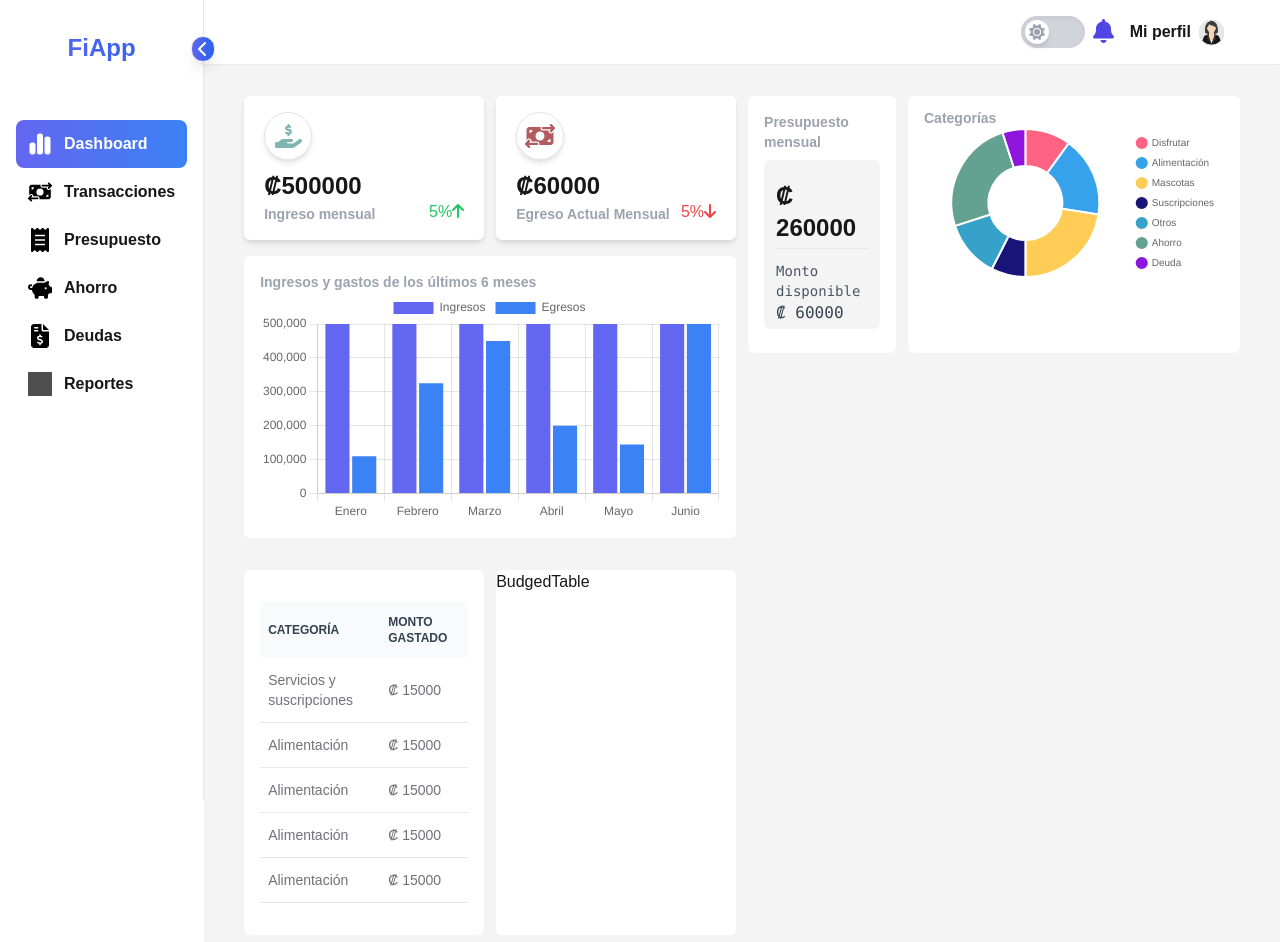
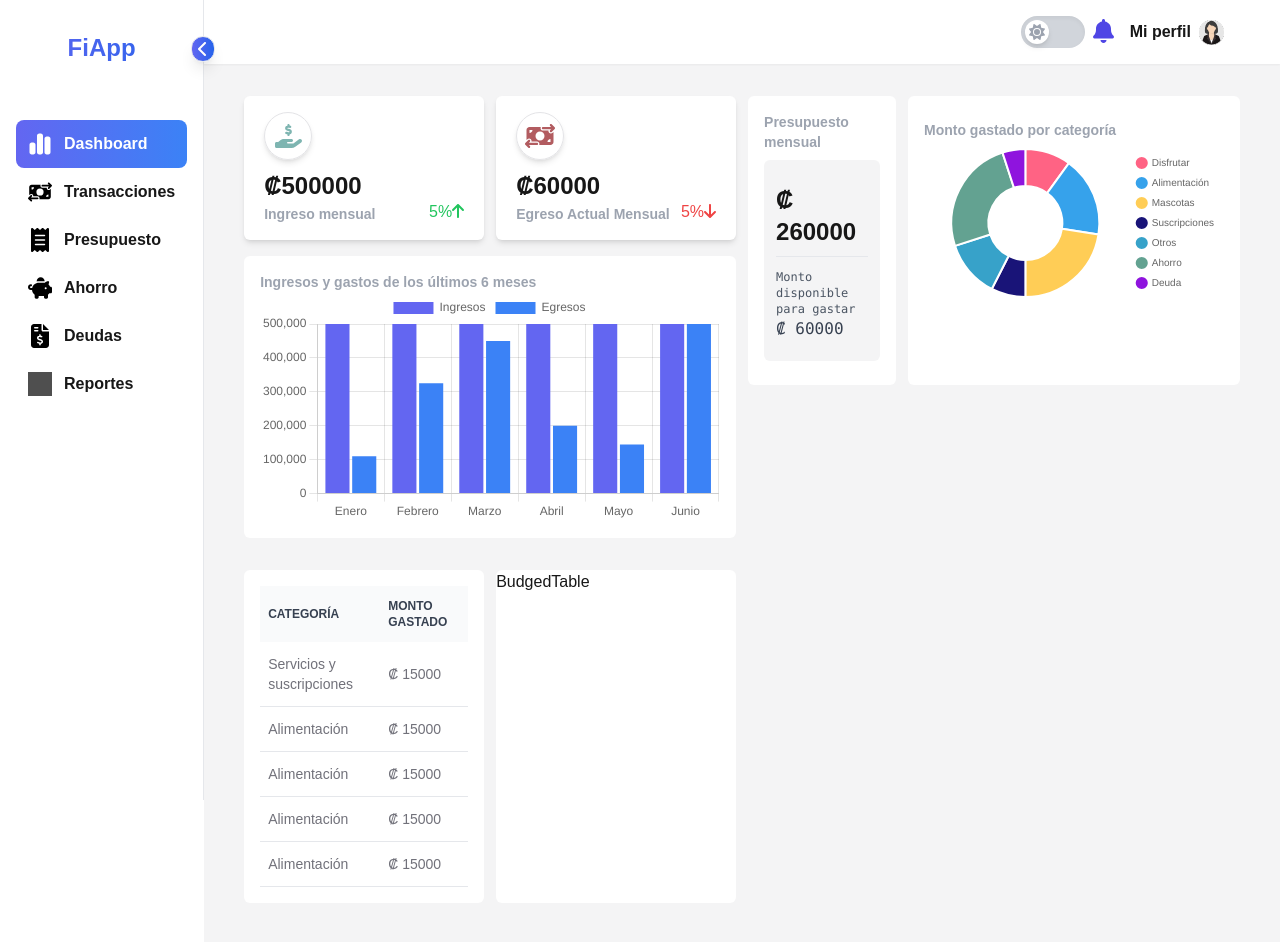
Before and after one commit to Jeim05/personal-finance-app, a Next.js app: page / in a window 1280 px wide. Shown: the top 942 px of the page. Built offline with nearby package versions, Linux system fonts and the light colour scheme; grey boxes are pictures that could not be loaded.

Commit message:
Actaulización de estilos

```diff
--- a/app/globals.css
+++ b/app/globals.css
@@ -109,7 +109,7 @@ body {
 }
 
 .doughnut-box{
-  @apply bg-cards py-3 px-4 basis-1/2;
+  @apply bg-cards py-4 px-4 basis-1/2;
 }
 
 .budged-card {
@@ -117,7 +117,7 @@ body {
 }
 
 .budget-amounts-box{
-  @apply bg-zinc-100 rounded-md px-3 pt-4 my-2;
+  @apply bg-zinc-100 rounded-md px-3 py-4 my-2;
 }
 
 .dashboard-tables{
--- a/components/dashboard/CardPresupuesto.tsx
+++ b/components/dashboard/CardPresupuesto.tsx
@@ -6,10 +6,10 @@ export const CardPresupuesto = () => {
         <div className='budged-card'>
             <Subtitles text='Presupuesto mensual' />
             <div className='budget-amounts-box'>
-                <p className='card-amount py-1'>₡ 260000</p>
+                <p className='card-amount py-2'>₡ 260000</p>
                 <hr />
                 <div className='py-1 mt-2'>
-                    <p className='text-gray-600 text-sm font-mono'>Monto disponible</p>
+                    <p className='text-gray-600 text-xs font-mono'>Monto disponible para gastar</p>
                     <p className='text-gray-700 font-mono'>₡ 60000</p>
                 </div>
             </div>
--- a/components/dashboard/CategoriesTable.tsx
+++ b/components/dashboard/CategoriesTable.tsx
@@ -3,7 +3,7 @@ import React from 'react'
 export const CategoriesTable = () => {
   return (
     <div className='bg-cards basis-1/2 py-4'>
-      <div className='p-4 relative overflow-x-auto'>
+      <div className='px-4 relative overflow-x-auto'>
         <table className='w-full text-sm text-left rtl:text-right text-zinc-500 dark:text-zinc-300'>
           <thead className='text-xs text-gray-700 uppercase bg-gray-50'>
             <tr>
--- a/components/dashboard/PresupuestoCategorias.tsx
+++ b/components/dashboard/PresupuestoCategorias.tsx
@@ -9,7 +9,7 @@ export const PresupuestoCategorias = () => {
             <CardPresupuesto />
             <div className='doughnut-box'>
                 <div>
-                    <Subtitles text='Categorías' />
+                    <Subtitles text='Monto gastado por categoría' variants='py-2' />
                 </div>
                 <DoughnutChart />
             </div>
--- a/components/dashboard/Subtitles.tsx
+++ b/components/dashboard/Subtitles.tsx
@@ -1,7 +1,7 @@
 import { SubtitlesProps } from "@/types"
 
-export const Subtitles = ({text}:SubtitlesProps) => {
+export const Subtitles = ({text, variants}:SubtitlesProps) => {
   return (
-    <h3 className="subtitles">{text}</h3>
+    <h3 className={`subtitles ${variants}`}>{text}</h3>
   )
 }
--- a/types/index.ts
+++ b/types/index.ts
@@ -11,4 +11,5 @@ export interface CardProps {
 
 export interface SubtitlesProps {
     text: string;
+    variants?: string;
 }
```
